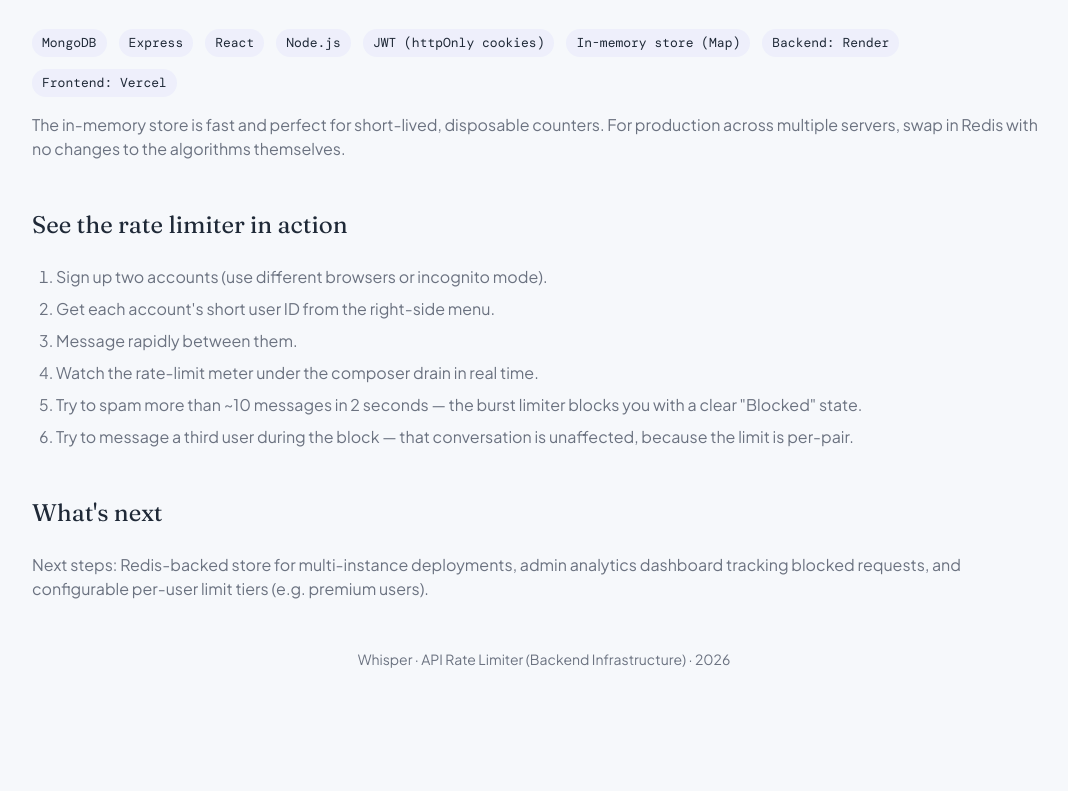
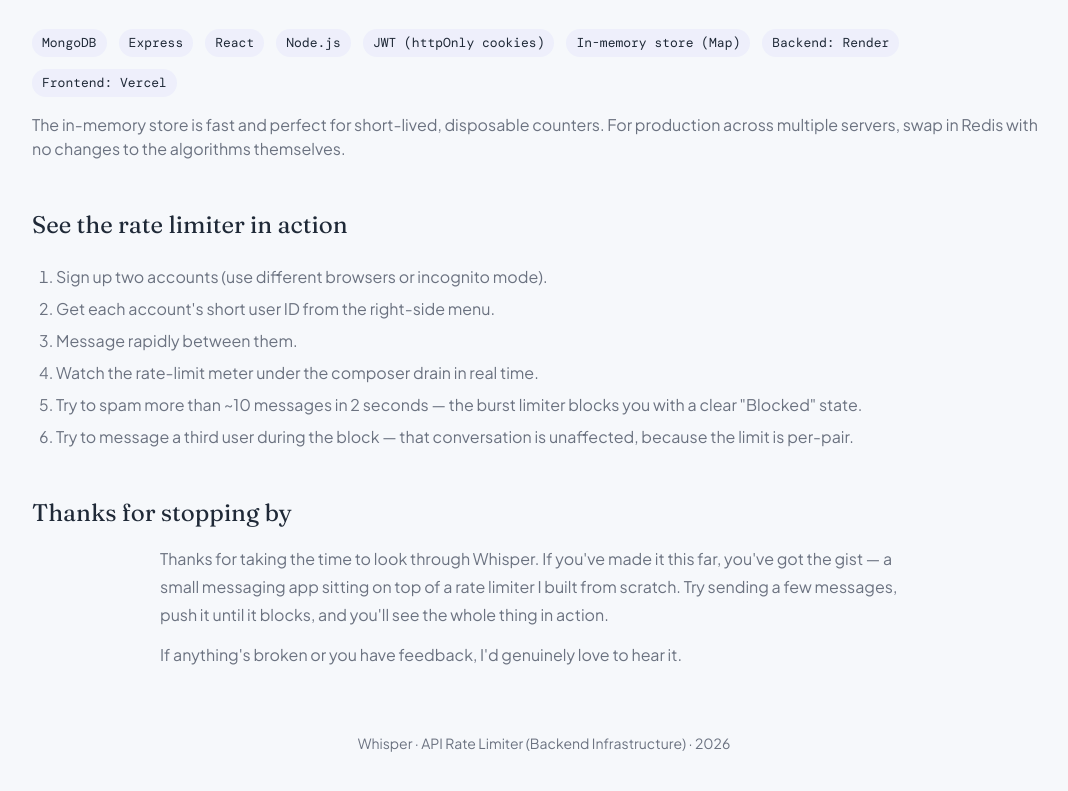
Before and after one commit to Harsha333hhh/API-Rate-Limiter-Backend-Architecture-, a React (Vite) app in the folder frontend/: page /about in a window 1280 px wide. Shown: the part 1910-2701 px from the top of the page, without its empty margins (96-1164 px from the left). Built offline with nearby package versions, Linux system fonts and the light colour scheme; no server answers.

Commit message:
docs(frontend): replace 'What's next' with closing thank-you section

```diff
--- a/frontend/src/pages/About.jsx
+++ b/frontend/src/pages/About.jsx
@@ -158,9 +158,14 @@ export default function About() {
           </ol>
         </section>
 
-        <section className="mb-12">
-          <h2 className="font-display text-2xl mb-6">What's next</h2>
-          <p className="text-text-secondary">Next steps: Redis-backed store for multi-instance deployments, admin analytics dashboard tracking blocked requests, and configurable per-user limit tiers (e.g. premium users).</p>
+        <section className="mb-16 mt-8">
+          <h2 className="font-display text-2xl mb-4">Thanks for stopping by</h2>
+          <p className="text-base text-text-secondary leading-7 max-w-3xl mx-auto">
+            Thanks for taking the time to look through Whisper. If you've made it this far, you've got the gist — a small messaging app sitting on top of a rate limiter I built from scratch. Try sending a few messages, push it until it blocks, and you'll see the whole thing in action.
+          </p>
+          <p className="mt-3 text-base text-text-secondary leading-7 max-w-3xl mx-auto">
+            If anything's broken or you have feedback, I'd genuinely love to hear it.
+          </p>
         </section>
 
         <footer className="mt-12 text-center text-sm text-text-secondary">
```
